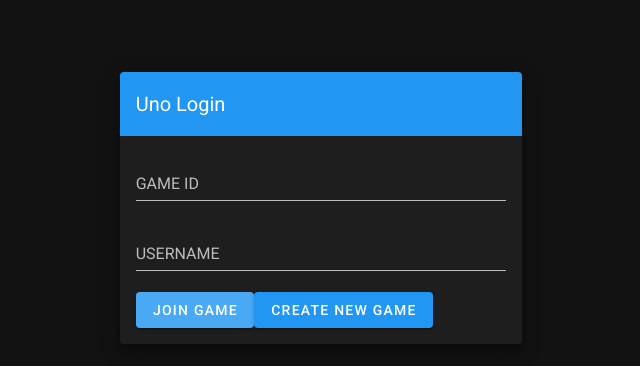
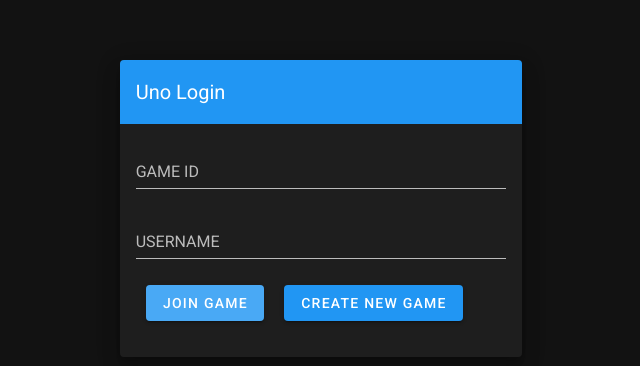
Before and after one commit to jak103/uno, a Vue app in the folder client/: page / in a window 1280 px wide. Shown: the part 192-558 px from the top of the page, without its empty margins (319-959 px from the left). Built offline with nearby package versions, Linux system fonts and the light colour scheme.

Commit message:
Edited the Login page for creating A new Game

```diff
--- a/client/src/components/Login.vue
+++ b/client/src/components/Login.vue
@@ -14,8 +14,11 @@
                 <v-form>
                   <v-text-field test-id="login-game-id" label="GAME ID" type="text" v-model="game_id"></v-text-field>
                   <v-text-field test-id="login-user-name" label="USERNAME" type="text" v-model="user_name"></v-text-field>
-                  <v-btn test-id="login-join-game" @click.native="login" color="primary" :to="to">Join Game</v-btn>
-                  <v-btn test-id="login-new-game" color="primary" @click.native="newGame">Create new game</v-btn>
+                  <v-btn v-if="game_id == null" test-id="login-join-game" color="primary" @click.native="login" :to="to">Join Game</v-btn>
+                  <v-btn v-if="game_id == null" test-id="login-new-game" color="primary" @click.native="newGame">Create new game</v-btn>
+                  <v-btn v-if="game_id != null" test-id="login-goto-game" color="primary" @click.native="login" :to="to">Go to Game</v-btn>
+                  <v-btn v-if="game_id != null" test-id="login-back" color="primary" @click.native="back">Back</v-btn>
+
                   <v-card test-id="login-status" v-if="status != ''">{{ status }}</v-card>
                 </v-form>
               </v-card-text>
@@ -59,7 +62,19 @@
       let res = await unoService.newGame();
       this.game_id = res.data.payload.game_id;
       this.status = "New game id is: " + this.game_id;
-    }
+    },
+    async back() {
+      this.game_id = null;
+      this.status = "";
+    },
   }
 };
 </script>
+
+<style scoped>
+
+.v-btn {
+  margin: 5px 10px 20px 10px;
+}
+
+</style>
```
